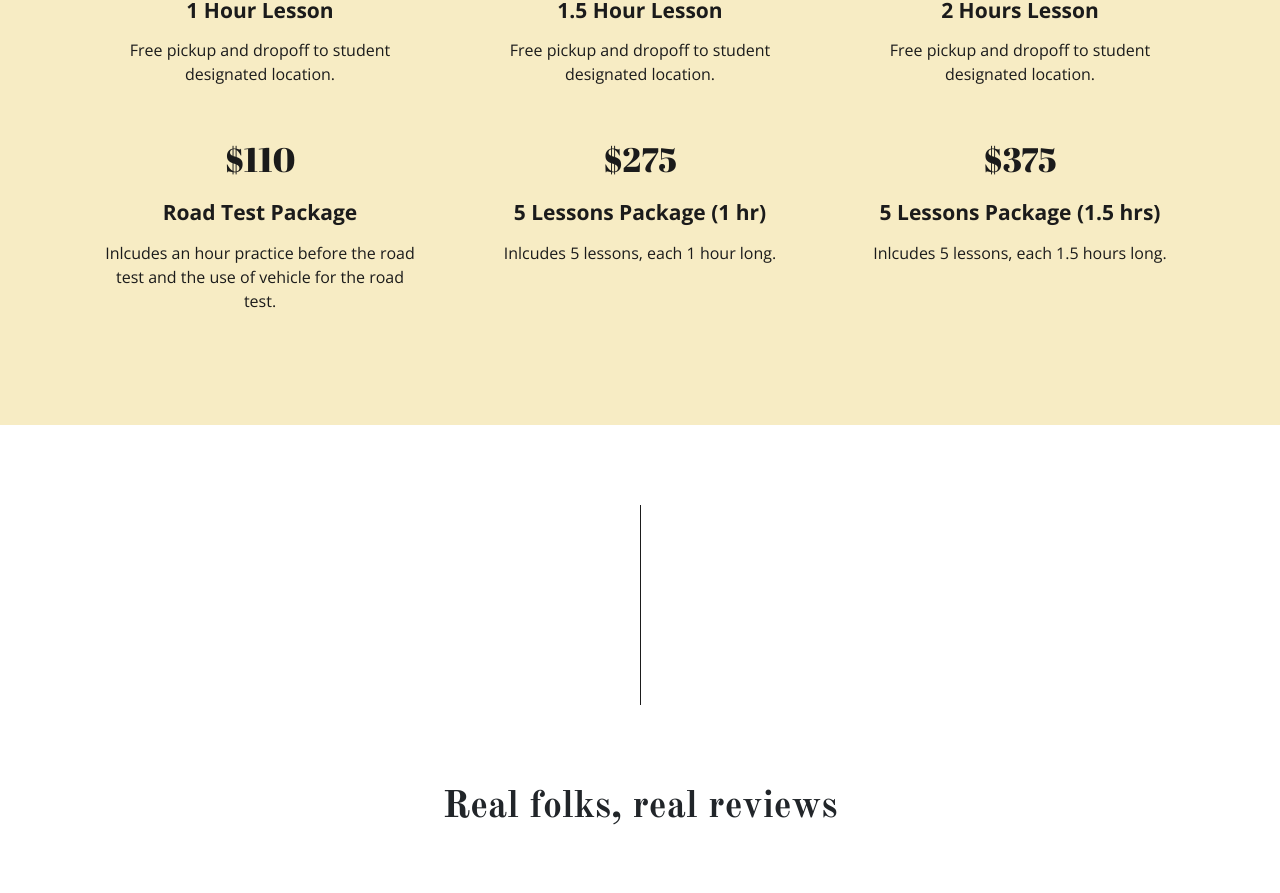
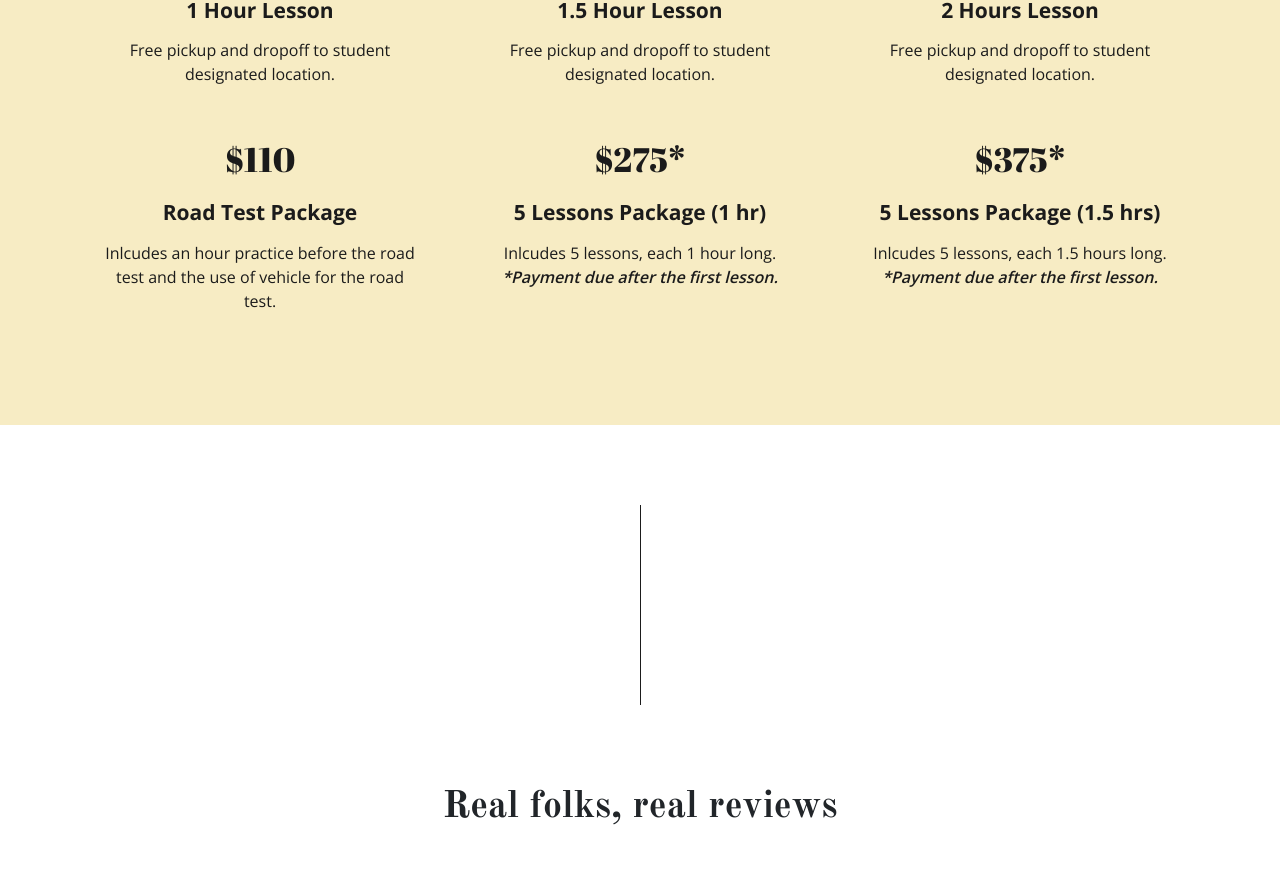
Before and after one commit to AnnHo01/key2success_driving, a Next.js app: page / in a window 1280 px wide. Shown: the part 2030-2923 px from the top of the page. Built offline with nearby package versions, Linux system fonts and the light colour scheme; no server answers.

Commit message:
Update package description

```diff
--- a/package.json
+++ b/package.json
@@ -12,7 +12,7 @@
     "bootstrap": "^5.3.1",
     "eslint": "8.46.0",
     "eslint-config-next": "13.4.13",
-    "next": "13.4.13",
+    "next": "^13.5.6",
     "react": "18.2.0",
     "react-bootstrap": "^2.8.0",
     "react-dom": "18.2.0"
--- a/src/app/page.js
+++ b/src/app/page.js
@@ -177,16 +177,20 @@ export default function Home() {
               </Col>
               <Col xs={8} lg={4} className='mb-3 g-0 g-lg-3'>
                 <div className={`${styles.course}`}>
-                  <p className={`${styles.price}`}>$275</p>
+                  <p className={`${styles.price}`}>$275*</p>
                   <h4>5 Lessons Package (1 hr)</h4>
-                  <p>Inlcudes 5 lessons, each 1 hour long.</p>
+                  <p>Inlcudes 5 lessons, each 1 hour long.
+                    <br /><span className='fst-italic fw-semibold'>*Payment due after the first lesson.</span>
+                  </p>
                 </div>
               </Col>
               <Col xs={8} lg={4} className='mb-3 g-0 g-lg-3'>
                 <div className={`${styles.course}`}>
-                  <p className={`${styles.price}`}>$375</p>
+                  <p className={`${styles.price}`}>$375*</p>
                   <h4>5 Lessons Package (1.5 hrs)</h4>
-                  <p>Inlcudes 5 lessons, each 1.5 hours long.</p>
+                  <p>Inlcudes 5 lessons, each 1.5 hours long.
+                    <br /><span className='fst-italic fw-semibold'>*Payment due after the first lesson.</span>
+                  </p>
                 </div>
               </Col>
             </Row>
```
Also changed, not shown: 1 other file (tests, documents, lock files or other folders).
